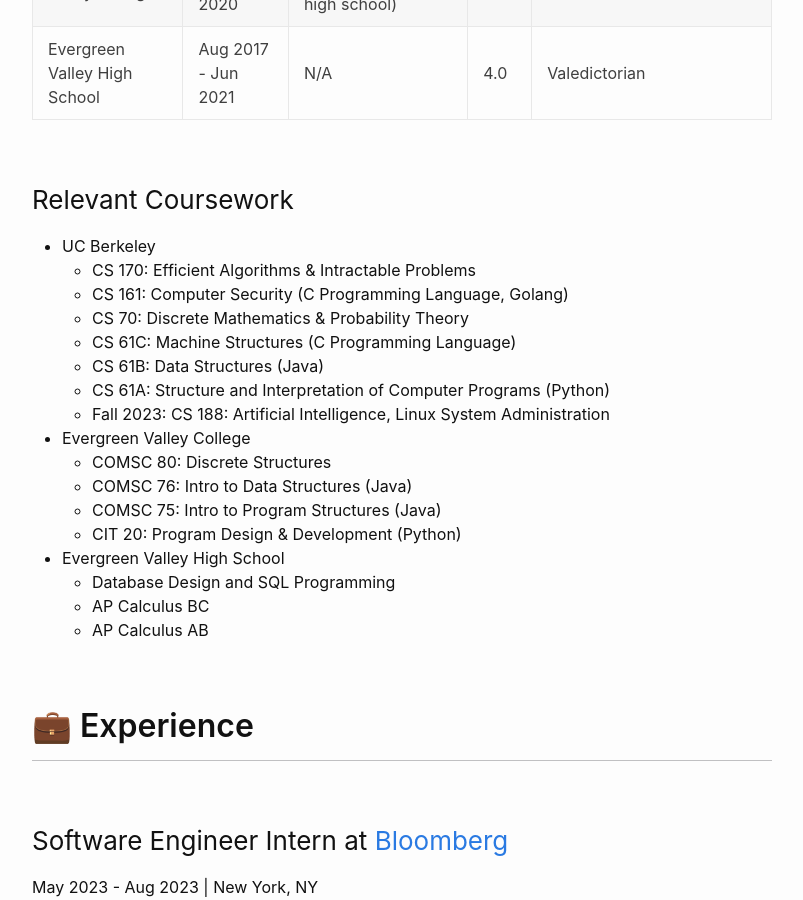
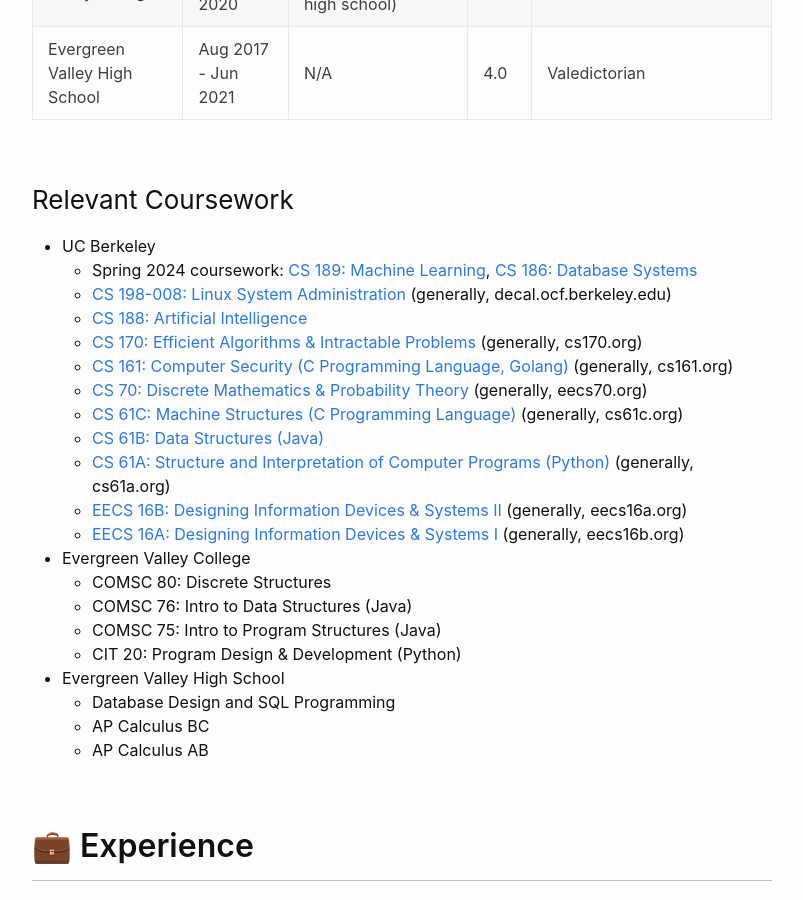
Before and after one commit to phrdang/phrdang.github.io, a Jekyll site: the page built from about.md, in a window 1280 px wide and 900 px high, scrolled down 957 px. Shown: the whole window, without its empty margins (238-1041 px from the left). Built offline with Jekyll 4.4.1, drawn with Linux system fonts in a browser that asks for light colours.

Commit message:
Add links to UC Berkeley courses

```diff
--- a/about.md
+++ b/about.md
@@ -32,13 +32,17 @@
 ### Relevant Coursework
 
 - UC Berkeley
-  - CS 170: Efficient Algorithms & Intractable Problems
-  - CS 161: Computer Security (C Programming Language, Golang)
-  - CS 70: Discrete Mathematics & Probability Theory
-  - CS 61C: Machine Structures (C Programming Language)
-  - CS 61B: Data Structures (Java)
-  - CS 61A: Structure and Interpretation of Computer Programs (Python)
-  - Fall 2023: CS 188: Artificial Intelligence, Linux System Administration
+  - Spring 2024 coursework: [CS 189: Machine Learning](https://people.eecs.berkeley.edu/~jrs/189/), [CS 186: Database Systems](https://cs186berkeley.net/)
+  - [CS 198-008: Linux System Administration](https://decal.ocf.berkeley.edu/archives/2023-fall/) (generally, decal.ocf.berkeley.edu)
+  - [CS 188: Artificial Intelligence](https://inst.eecs.berkeley.edu/~cs188/fa23)
+  - [CS 170: Efficient Algorithms & Intractable Problems](https://cs170.org/) (generally, cs170.org)
+  - [CS 161: Computer Security (C Programming Language, Golang)](https://sp23.cs161.org/) (generally, cs161.org)
+  - [CS 70: Discrete Mathematics & Probability Theory](https://fa22.eecs70.org/) (generally, eecs70.org)
+  - [CS 61C: Machine Structures (C Programming Language)](https://inst.eecs.berkeley.edu/~cs61c/fa22/) (generally, cs61c.org)
+  - [CS 61B: Data Structures (Java)](https://inst.eecs.berkeley.edu/~cs61b/sp22/index.html)
+  - [CS 61A: Structure and Interpretation of Computer Programs (Python)](https://inst.eecs.berkeley.edu/~cs61a/fa21/) (generally, cs61a.org)
+  - [EECS 16B: Designing Information Devices & Systems II](https://inst.eecs.berkeley.edu/~eecs16a/fa21/index.html) (generally, eecs16a.org)
+  - [EECS 16A: Designing Information Devices & Systems I](https://inst.eecs.berkeley.edu/~ee16b/sp22/) (generally, eecs16b.org)
 - Evergreen Valley College
   - COMSC 80: Discrete Structures
   - COMSC 76: Intro to Data Structures (Java)
```
Also changed, not shown: resources.md (+1 -0 lines).
